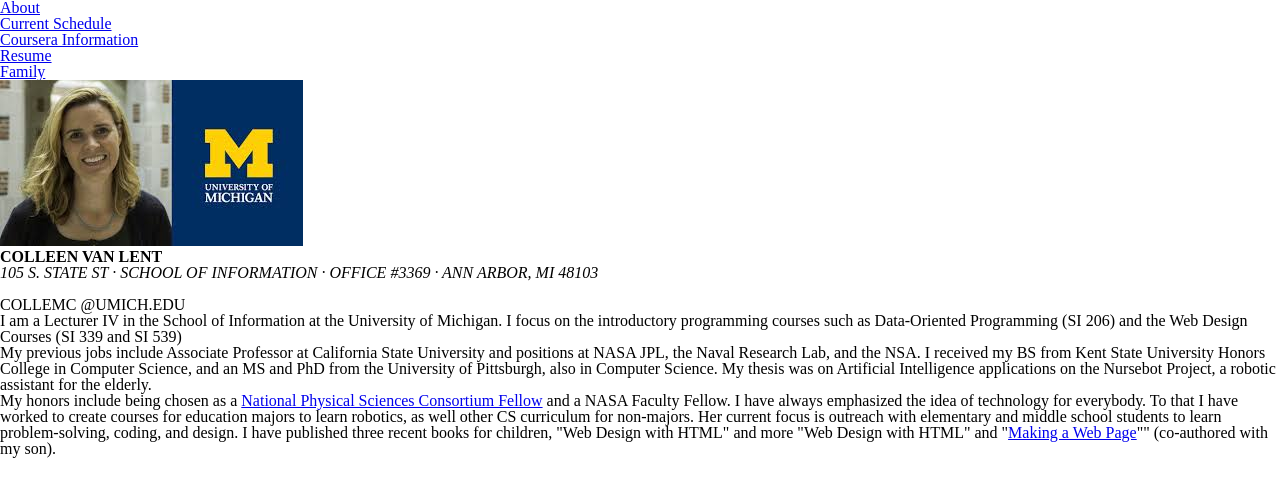
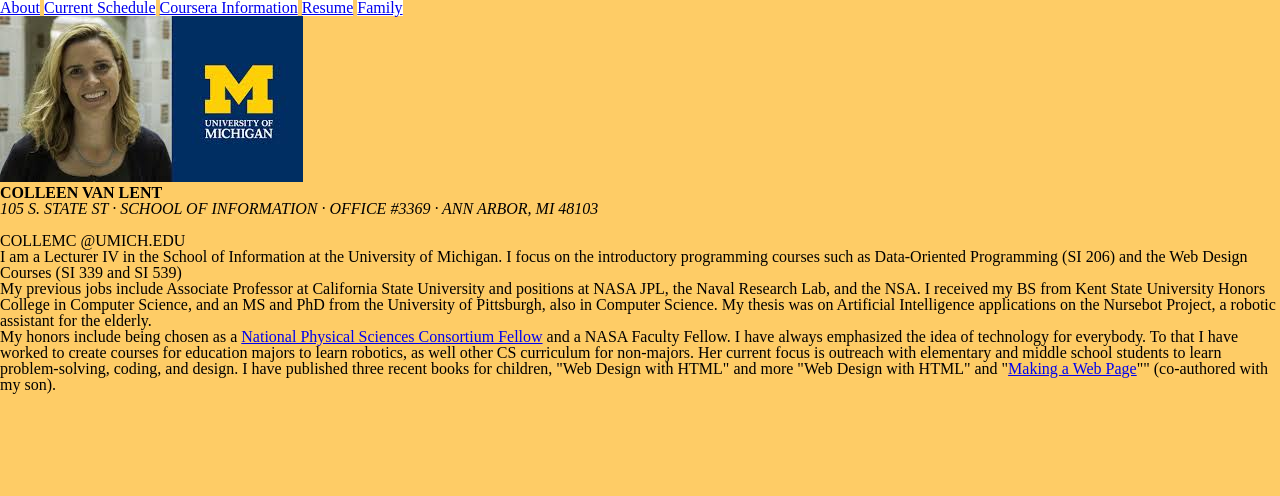
Before and after one commit to alonmelon25/SI339-Fall2018, a plain HTML site: page Week 2/starter-css/index.html in a window 1280 px wide. Drawn offline with Linux system fonts and the light colour scheme.

Commit message:
Week 2 Push

```diff
--- a/Week 2/starter-css/index.html
+++ b/Week 2/starter-css/index.html
@@ -4,7 +4,7 @@
     <meta charset="UTF-8">
     <link rel="shortcut icon" href="images/signature_vertical_U_white.png" />
     <link rel="stylesheet" type="text/css" href="css/html5reset.css">
-    <link rel="stylesheet" type="text/css" href="css/">
+    <link rel="stylesheet" type="text/css" href="css/style.css">
     <title >Colleen van Lent</title>
 
 </head>
```
Also changed, not shown: 1 other file.
